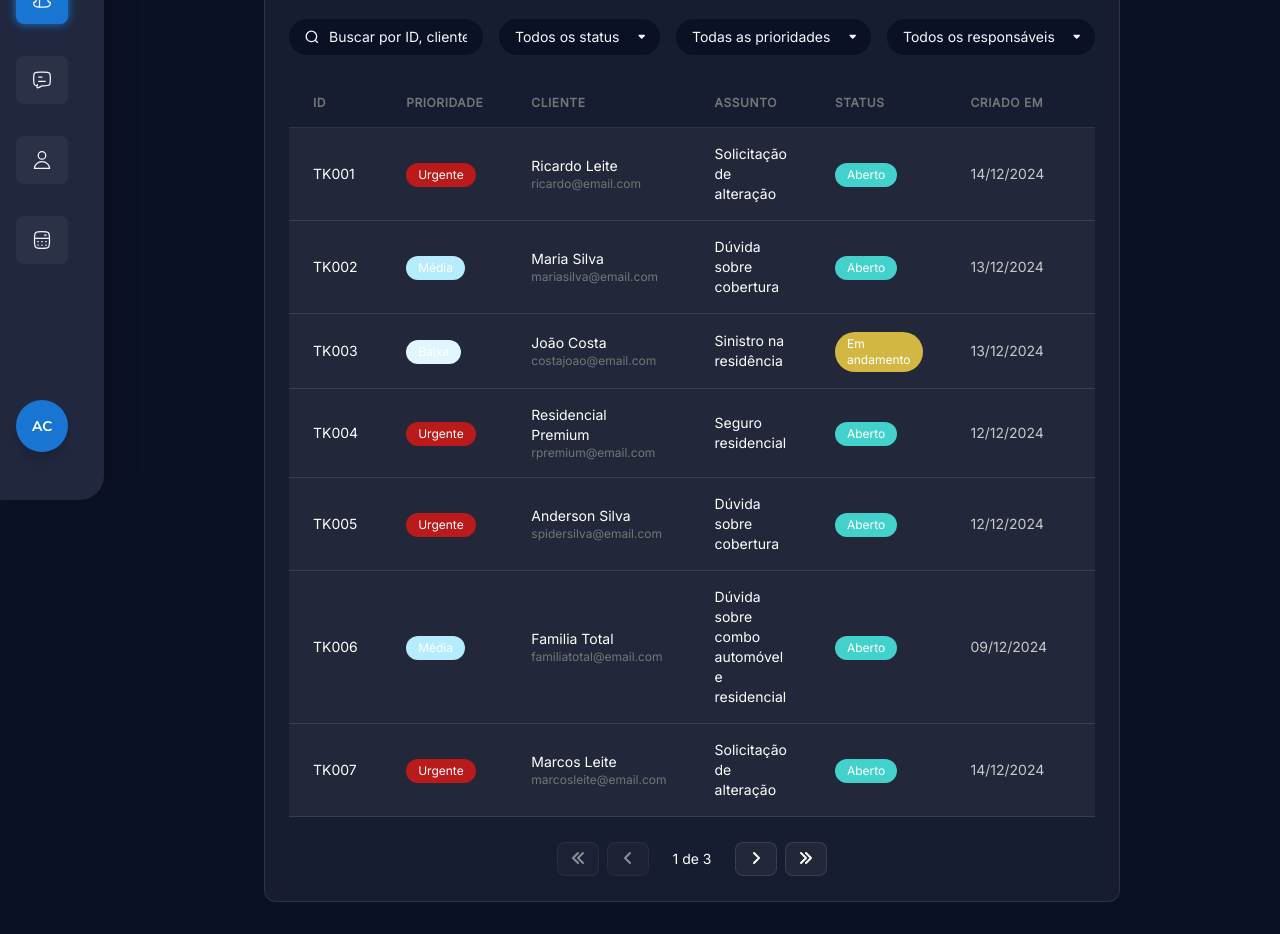
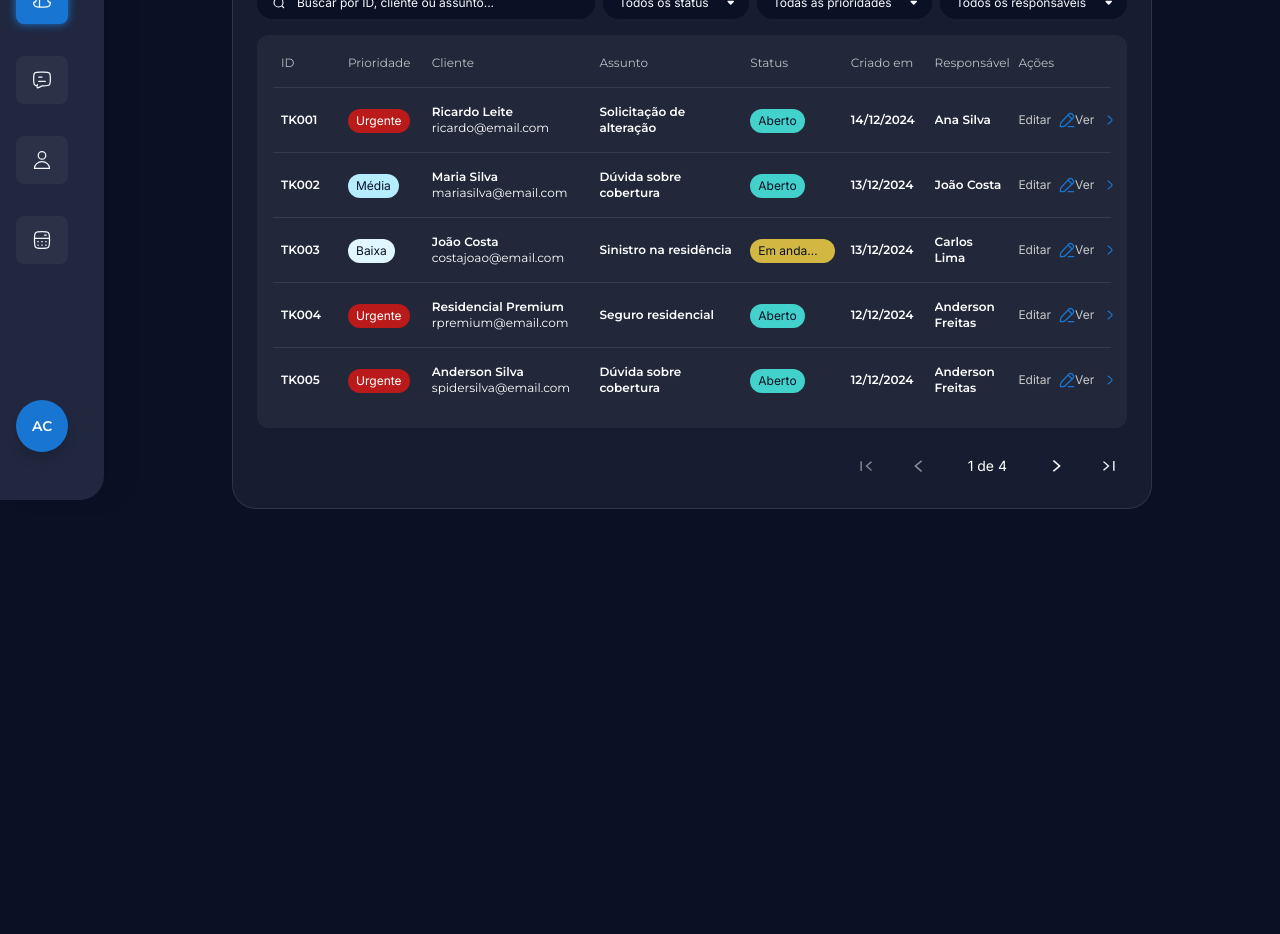
Before and after one commit to jvitoralmeida01/th-loomi, a Next.js app: page /ticket-management in a window 1280 px wide. Shown: the part 300-1234 px from the top of the page. After the commit the page ends 841 px from the top, so only its background shows below. Built offline with nearby package versions, Linux system fonts and the light colour scheme.

Commit message:
ticket management page UI and behaviour

```diff
--- a/app/(authenticated)/ticket-management/_components/Filters.tsx
+++ b/app/(authenticated)/ticket-management/_components/Filters.tsx
@@ -45,16 +45,16 @@ export default function Filters() {
 
   return (
     <>
-      <div className="flex flex-col md:flex-row gap-4 mb-6">
+      <div className="flex flex-col md:flex-row gap-2 overflow-x-auto">
         <div className="flex-1">
           <div className="relative">
             <div className="absolute left-4 top-1/2 transform -translate-y-1/2">
-              <Image src={SearchIcon} alt="Search" width={14} height={14} />
+              <Image src={SearchIcon} alt="Search" className="w-3 h-3" />
             </div>
             <input
               type="text"
               placeholder="Buscar por ID, cliente ou assunto..."
-              className="w-full rounded-full bg-background px-4 pl-10 py-2 text-sm text-label placeholder:text-label focus:outline-none focus:border-primary"
+              className="w-full rounded-full bg-background px-4 pl-10 py-2 text-xs text-label placeholder:text-label focus:outline-none focus:border-primary"
               defaultValue={defaultQuery}
               onChange={(e) => handleSearch(e.target.value)}
             />
--- a/app/(authenticated)/ticket-management/_components/Select.tsx
+++ b/app/(authenticated)/ticket-management/_components/Select.tsx
@@ -30,7 +30,7 @@ export default function Select({
         name={name}
         onChange={onChange}
         {...selectProps}
-        className="appearance-none rounded-full bg-background px-4 py-2 pr-10 text-sm text-label placeholder:text-label focus:outline-none focus:border-primary cursor-pointer"
+        className="appearance-none rounded-full bg-background px-4 py-2 pr-10 text-xs text-label placeholder:text-label focus:outline-none focus:border-primary cursor-pointer"
       >
         {placeholder && (
           <option value="" disabled>
--- a/app/(authenticated)/ticket-management/page.tsx
+++ b/app/(authenticated)/ticket-management/page.tsx
@@ -10,7 +10,7 @@ import { getTickets } from "./actions";
 import { mockOpenTickets, mockInProgressTickets, mockResolvedToday, mockAverageTime } from "./_utils/mock";
 import Card from "@/app/_components/Card";
 
-const ITEMS_PER_PAGE = 7;
+const ITEMS_PER_PAGE = 5;
 
 interface TicketManagementPageProps {
   searchParams?: Promise<{
@@ -41,10 +41,8 @@ export default async function TicketManagementPage({
     itemsPerPage: ITEMS_PER_PAGE,
   });
 
-  console.log(`size: ${paginatedTickets?.length}`);
-
   return (
-    <div className="py-8 px-6 md:px-12 lg:px-20 xl:px-40 space-y-8 max-w-full">
+    <div className="py-8 px-32 space-y-8 max-w-full">
       <div className="grid grid-cols-1 md:grid-cols-2 lg:grid-cols-4 gap-6">
         <InfoCard
           title="Tickets Abertos"
@@ -64,44 +62,44 @@ export default async function TicketManagementPage({
         <InfoCard title="Tempo Médio" value={mockAverageTime} icon={clockIcon} />
       </div>
 
-      <Card className="p-6">
-        <h2 className="text-xl font-semibold text-neutral-100 mb-6">Lista de Tickets</h2>
+      <Card className="flex flex-col gap-2 p-6">
+        <h2 className="text-md font-montserrat font-bold text-neutral-100">Lista de Tickets</h2>
 
         <Filters />
 
-        <div className="overflow-x-auto">
-          <table className="w-full">
+        <div className="overflow-x-auto rounded-xl bg-neutral-100/5 px-4 py-1 mt-2 pb-4">
+          <table className="w-full table-fixed text-left">
             <thead>
               <tr className="border-b border-glass-edge">
-                <th className="px-6 py-4 text-left text-xs font-semibold text-neutral-400 uppercase tracking-wider">
+                <th className="w-[8%] px-2 py-4 text-xs font-montserrat font-normal text-neutral-100/70">
                   ID
                 </th>
-                <th className="px-6 py-4 text-left text-xs font-semibold text-neutral-400 uppercase tracking-wider">
+                <th className="w-[10%] px-2 py-4 text-xs font-montserrat font-normal text-neutral-100/70">
                   Prioridade
                 </th>
-                <th className="px-6 py-4 text-left text-xs font-semibold text-neutral-400 uppercase tracking-wider">
+                <th className="w-[20%] px-2 py-4 text-xs font-montserrat font-normal text-neutral-100/70">
                   Cliente
                 </th>
-                <th className="px-6 py-4 text-left text-xs font-semibold text-neutral-400 uppercase tracking-wider">
+                <th className="w-[18%] px-2 py-4 text-xs font-montserrat font-normal text-neutral-100/70">
                   Assunto
                 </th>
-                <th className="px-6 py-4 text-left text-xs font-semibold text-neutral-400 uppercase tracking-wider">
+                <th className="w-[12%] px-2 py-4 text-xs font-montserrat font-normal text-neutral-100/70">
                   Status
                 </th>
-                <th className="px-6 py-4 text-left text-xs font-semibold text-neutral-400 uppercase tracking-wider">
+                <th className="w-[10%] px-2 py-4 text-xs font-montserrat font-normal text-neutral-100/70">
                   Criado em
                 </th>
-                <th className="px-6 py-4 text-left text-xs font-semibold text-neutral-400 uppercase tracking-wider">
+                <th className="w-[10%] px-2 py-4 text-xs font-montserrat font-normal text-neutral-100/70">
                   Responsável
                 </th>
-                <th className="px-6 py-4 text-left text-xs font-semibold text-neutral-400 uppercase tracking-wider">
+                <th className="w-[12%] px-2 py-4 text-xs font-montserrat font-normal text-neutral-100/70">
                   Ações
                 </th>
               </tr>
             </thead>
             <tbody>
-              {paginatedTickets.map((ticket) => (
-                <TableRow key={ticket.id} ticket={ticket} />
+              {paginatedTickets.map((ticket, index) => (
+                <TableRow key={ticket.id} ticket={ticket} isLastRow={index === paginatedTickets.length - 1} />
               ))}
             </tbody>
           </table>
--- a/app/_components/Badge.tsx
+++ b/app/_components/Badge.tsx
@@ -7,18 +7,18 @@ interface BadgeProps {
 export default function Badge({ label, variant, className = "" }: BadgeProps) {
   const variantStyles = {
     urgent: "bg-priority-high text-neutral-100",
-    medium: "bg-priority-neutral text-neutral-100",
-    low: "bg-priority-low text-neutral-100",
-    open: "bg-info-neutral text-neutral-100",
-    "in-progress": "bg-info-warn text-neutral-100",
-    resolved: "bg-neutral-400 text-neutral-100",
+    medium: "bg-priority-neutral text-background",
+    low: "bg-priority-low text-background",
+    open: "bg-info-neutral text-background",
+    "in-progress": "bg-info-warn text-background",
+    resolved: "bg-neutral-400 text-background",
   };
 
   return (
-    <span
-      className={`inline-flex items-center rounded-full px-3 py-1 text-xs font-medium ${variantStyles[variant]} ${className}`}
+    <div
+      className={`inline-flex items-center rounded-full px-2 py-1 text-xs font-medium whitespace-nowrap max-w-full ${variantStyles[variant]} ${className}`}
     >
-      {label}
-    </span>
+      <span className="overflow-hidden text-ellipsis">{label}</span>
+    </div>
   );
 }
--- a/app/_components/Card.tsx
+++ b/app/_components/Card.tsx
@@ -6,7 +6,7 @@ export default function Card({
   className?: string;
 }>) {
   return (
-    <div className={`rounded-xl bg-neutral-100/5 border border-glass-edge-info backdrop-blur-sm ${className}`}>
+    <div className={`rounded-3xl bg-neutral-100/5 border border-glass-edge-info backdrop-blur-sm ${className}`}>
       {children}
     </div>
   );
--- a/app/_components/Pagination.tsx
+++ b/app/_components/Pagination.tsx
@@ -1,6 +1,9 @@
 'use client';
 
 import { usePathname, useRouter, useSearchParams } from "next/navigation";
+import Image from "next/image";
+import SkipIcon from "@/assets/icons/skip.svg";
+import SkipAllIcon from "@/assets/icons/skip_all.svg";
 
 interface PaginationProps {
   currentPage: number;
@@ -23,101 +26,45 @@ export default function Pagination({ currentPage, totalPages }: PaginationProps)
   }
 
   return (
-    <div className="flex items-center justify-center gap-2 mt-6">
+    <div className="flex flex-row items-center justify-end gap-4 pt-3">
       <button
         type="button"
         disabled={currentPage === 1}
         onClick={() => handlePageChange(1)}
-        className="px-3 py-2 rounded-lg border border-glass-edge bg-neutral-100/5 text-neutral-100 disabled:opacity-50 disabled:cursor-not-allowed hover:bg-neutral-100/10 transition-colors"
-        aria-label="Primeira página"
+        className="px-3 py-3 rounded-lg disabled:opacity-50 disabled:cursor-not-allowed hover:bg-neutral-100/10 cursor-pointer transition-colors"
+        aria-label="First page"
       >
-        <svg
-          width="16"
-          height="16"
-          viewBox="0 0 16 16"
-          fill="none"
-          xmlns="http://www.w3.org/2000/svg"
-        >
-          <path
-            d="M8 12L3 7L8 2M13 12L8 7L13 2"
-            stroke="currentColor"
-            strokeWidth="2"
-            strokeLinecap="round"
-            strokeLinejoin="round"
-          />
-        </svg>
+        <Image src={SkipAllIcon} alt="Skip to first page" className="w-3 h-3 rotate-180 pointer-events-none" />
       </button>
       <button
         type="button"
         disabled={currentPage === 1}
         onClick={() => handlePageChange(currentPage - 1)}
-        className="px-3 py-2 rounded-lg border border-glass-edge bg-neutral-100/5 text-neutral-100 disabled:opacity-50 disabled:cursor-not-allowed hover:bg-neutral-100/10 transition-colors"
-        aria-label="Página anterior"
+        className="px-3 py-3 rounded-lg disabled:opacity-50 disabled:cursor-not-allowed hover:bg-neutral-100/10 cursor-pointer transition-colors"
+        aria-label="Previous page"
       >
-        <svg
-          width="16"
-          height="16"
-          viewBox="0 0 16 16"
-          fill="none"
-          xmlns="http://www.w3.org/2000/svg"
-        >
-          <path
-            d="M10 12L5 7L10 2"
-            stroke="currentColor"
-            strokeWidth="2"
-            strokeLinecap="round"
-            strokeLinejoin="round"
-          />
-        </svg>
+        <Image src={SkipIcon} alt="Go to previous page" className="w-3 h-3 rotate-180 pointer-events-none" />
       </button>
-      <span className="px-4 py-2 text-sm text-neutral-100">
+      <span className="px-4 text-sm text-neutral-100">
         {currentPage} de {totalPages}
       </span>
       <button
         type="button"
         disabled={currentPage === totalPages}
         onClick={() => handlePageChange(currentPage + 1)}
-        className="px-3 py-2 rounded-lg border border-glass-edge bg-neutral-100/5 text-neutral-100 disabled:opacity-50 disabled:cursor-not-allowed hover:bg-neutral-100/10 transition-colors"
-        aria-label="Próxima página"
+        className="px-3 py-3 rounded-lg disabled:opacity-50 disabled:cursor-not-allowed hover:bg-neutral-100/10 cursor-pointer transition-colors"
+        aria-label="Next page"
       >
-        <svg
-          width="16"
-          height="16"
-          viewBox="0 0 16 16"
-          fill="none"
-          xmlns="http://www.w3.org/2000/svg"
-        >
-          <path
-            d="M6 12L11 7L6 2"
-            stroke="currentColor"
-            strokeWidth="2"
-            strokeLinecap="round"
-            strokeLinejoin="round"
-          />
-        </svg>
+        <Image src={SkipIcon} alt="Go to next page" className="w-3 h-3 pointer-events-none" />
       </button>
       <button
         type="button"
         disabled={currentPage === totalPages}
         onClick={() => handlePageChange(totalPages)}
-        className="px-3 py-2 rounded-lg border border-glass-edge bg-neutral-100/5 text-neutral-100 disabled:opacity-50 disabled:cursor-not-allowed hover:bg-neutral-100/10 transition-colors"
-        aria-label="Última página"
+        className="px-3 py-3 rounded-lg disabled:opacity-50 disabled:cursor-not-allowed hover:bg-neutral-100/10 cursor-pointer transition-colors"
+        aria-label="Last page"
       >
-        <svg
-          width="16"
-          height="16"
-          viewBox="0 0 16 16"
-          fill="none"
-          xmlns="http://www.w3.org/2000/svg"
-        >
-          <path
-            d="M8 12L13 7L8 2M3 12L8 7L3 2"
-            stroke="currentColor"
-            strokeWidth="2"
-            strokeLinecap="round"
-            strokeLinejoin="round"
-          />
-        </svg>
+        <Image src={SkipAllIcon} alt="Skip to last page" className="w-3 h-3 pointer-events-none" />
       </button>
     </div>
   );
--- a/app/_components/TableRow.tsx
+++ b/app/_components/TableRow.tsx
@@ -1,6 +1,7 @@
 import Badge from "./Badge";
 import Image from "next/image";
-import viewIcon from "@/assets/icons/chevron_right.svg";
+import editIcon from "@/assets/icons/edit.svg";
+import goToIcon from "@/assets/icons/go_to.svg";
 
 interface Ticket {
   id: string;
@@ -15,9 +16,10 @@ interface Ticket {
 
 interface TableRowProps {
   ticket: Ticket;
+  isLastRow?: boolean;
 }
 
-export default function TableRow({ ticket }: TableRowProps) {
+export default function TableRow({ ticket, isLastRow = false }: TableRowProps) {
   const priorityLabels = {
     urgent: "Urgente",
     medium: "Média",
@@ -31,54 +33,64 @@ export default function TableRow({ ticket }: TableRowProps) {
   };
 
   return (
-    <tr className="border-b border-glass-edge bg-neutral-100/5 hover:bg-neutral-100/10 transition-colors">
-      <td className="px-6 py-4 text-sm text-neutral-100">{ticket.id}</td>
-      <td className="px-6 py-4">
+    <tr className={`border-b border-glass-edge hover:bg-neutral-100/10 transition-colors ${isLastRow ? "border-b-0" : "border-b"}`}>
+      <td
+        className="px-2 py-6 font-montserrat font-semibold text-xs text-neutral-100 overflow-hidden text-ellipsis"
+        title={ticket.id}
+      >
+        {ticket.id}
+      </td>
+      <td
+        className="px-2 py-2"
+        title={priorityLabels[ticket.priority]}
+      >
         <Badge variant={ticket.priority} label={priorityLabels[ticket.priority]} />
       </td>
-      <td className="px-6 py-4">
+      <td className="px-2 py-2" title={`${ticket.clientName} - ${ticket.clientEmail}`}>
         <div className="flex flex-col">
-          <span className="text-sm text-neutral-100">{ticket.clientName}</span>
-          <span className="text-xs text-neutral-400">{ticket.clientEmail}</span>
+          <span className="font-montserrat font-semibold text-xs text-neutral-100 overflow-hidden text-ellipsis">{ticket.clientName}</span>
+          <span className="font-montserrat font-normal text-xs text-neutral-100 overflow-hidden text-ellipsis">{ticket.clientEmail}</span>
         </div>
       </td>
-      <td className="px-6 py-4 text-sm text-neutral-100">{ticket.subject}</td>
-      <td className="px-6 py-4">
+      <td
+        className="px-2 py-2 font-montserrat font-semibold text-xs text-neutral-100 overflow-hidden text-ellipsis"
+        title={ticket.subject}
+      >
+        {ticket.subject}
+      </td>
+      <td className="px-2 py-2" title={statusLabels[ticket.status]}>
         <Badge variant={ticket.status} label={statusLabels[ticket.status]} />
       </td>
-      <td className="px-6 py-4 text-sm text-neutral-300">{ticket.createdAt}</td>
-      <td className="px-6 py-4 text-sm text-neutral-100">{ticket.assignee}</td>
-      <td className="px-6 py-4">
+      <td
+        className="px-2 py-2 font-montserrat font-semibold text-xs text-neutral-100 overflow-hidden text-ellipsis"
+        title={ticket.createdAt}
+      >
+        {ticket.createdAt}
+      </td>
+      <td className="px-2 py-2 font-montserrat font-semibold text-xs text-neutral-100" title={ticket.assignee}>
+        <span className="line-clamp-3">
+          {ticket.assignee}
+        </span>
+      </td>
+      <td className="px-2 py-2">
         <div className="flex items-center gap-4">
           <button
             type="button"
-            className="flex items-center gap-1 text-sm text-neutral-300 hover:text-neutral-100 transition-colors"
+            className="flex items-center gap-2 text-xs text-neutral-300 hover:text-neutral-100 transition-colors"
             aria-label="Editar"
+            title="Editar"
           >
-            <svg
-              width="16"
-              height="16"
-              viewBox="0 0 16 16"
-              fill="none"
-              xmlns="http://www.w3.org/2000/svg"
-            >
-              <path
-                d="M11.3333 2.00001C11.5084 1.8249 11.7163 1.68697 11.9441 1.59527C12.1719 1.50357 12.4148 1.46002 12.66 1.46734C12.9052 1.47466 13.1455 1.53271 13.3666 1.63789C13.5877 1.74307 13.7849 1.89314 13.9467 2.07868C14.1084 2.26422 14.2311 2.48122 14.3076 2.71562C14.3841 2.95002 14.4126 3.19718 14.3911 3.44201C14.3696 3.68684 14.2986 3.92412 14.1825 4.13868C14.0664 4.35324 13.908 4.54022 13.7167 4.68668L6.05 12.3533L2.66667 13.3333L3.64667 9.95001L11.3133 2.28334L11.3333 2.00001Z"
-                stroke="currentColor"
-                strokeWidth="1.3"
-                strokeLinecap="round"
-                strokeLinejoin="round"
-              />
-            </svg>
             <span>Editar</span>
+            <Image src={editIcon} alt="Editar" className="w-4 h-4" />
           </button>
           <button
             type="button"
-            className="flex items-center gap-1 text-sm text-neutral-300 hover:text-neutral-100 transition-colors"
+            className="flex items-center gap-2 text-xs text-neutral-300 hover:text-neutral-100 transition-colors"
             aria-label="Ver"
+            title="Ver"
           >
             <span>Ver</span>
-            <Image src={viewIcon} alt="Ver" width={16} height={16} />
+            <Image src={goToIcon} alt="Ver" className="w-4 h-4" />
           </button>
         </div>
       </td>
```
Also changed, not shown: app/(authenticated)/ticket-management/_components/InfoCard.tsx (+6 -4 lines).
